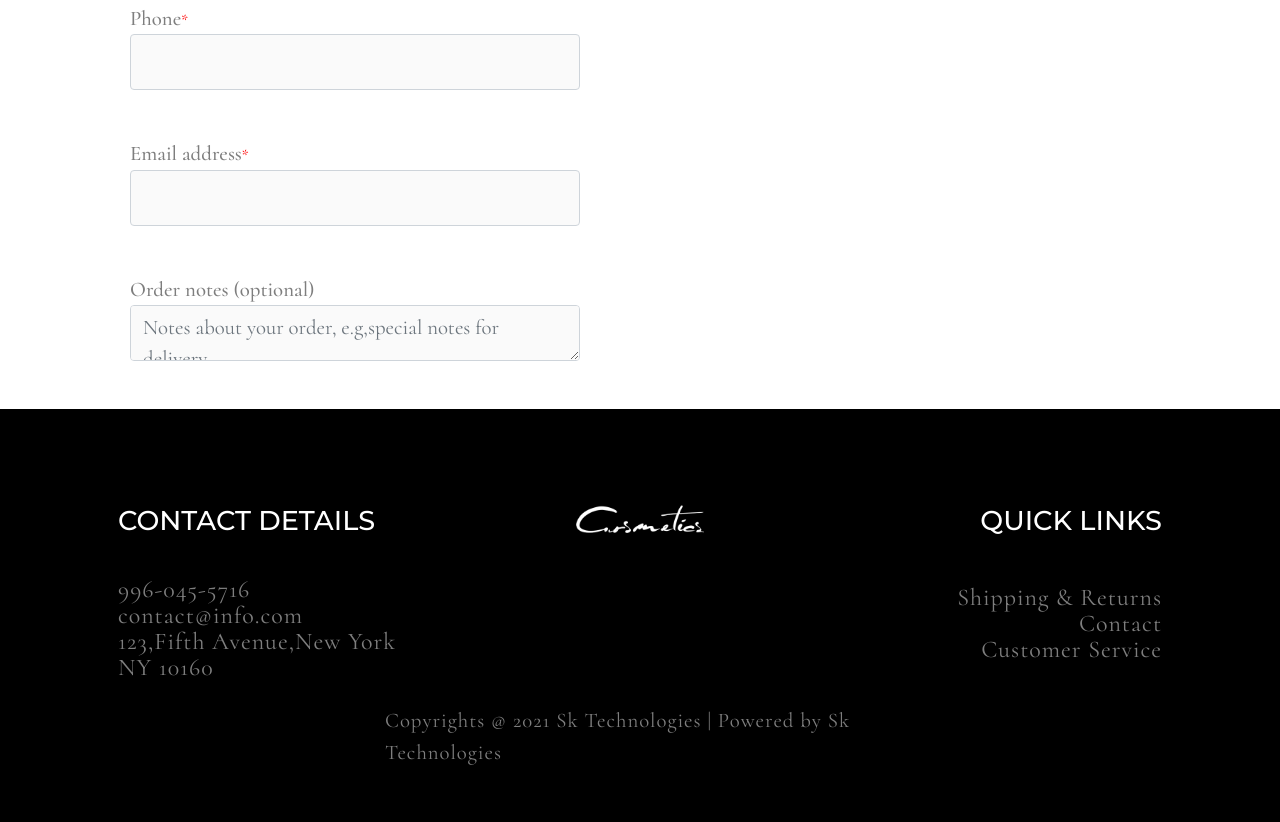
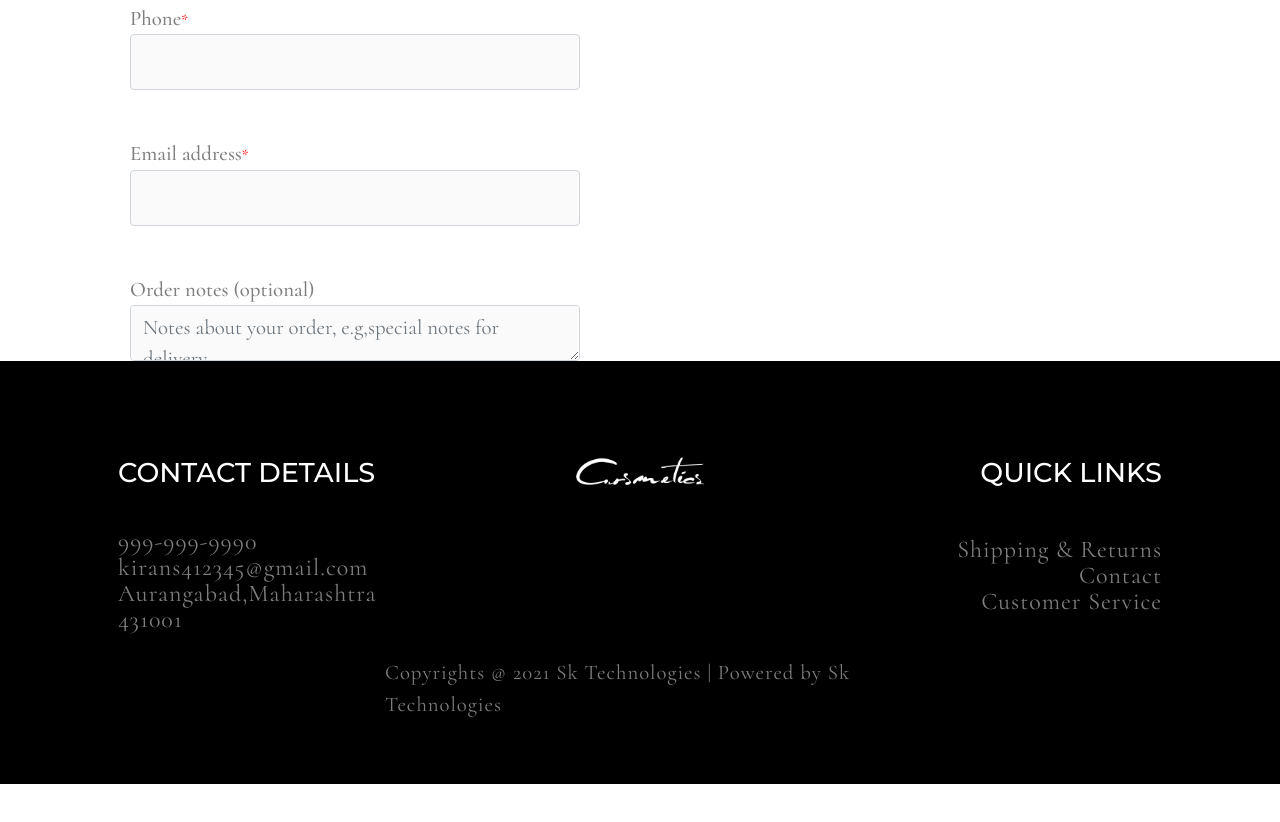
Before and after one commit to kirans3779/Cosmeticproduct, a plain HTML site: page checkoutpage.html in a window 1280 px wide. Shown: the part 1384-2206 px from the top of the page. After the commit the page ends 2168 px from the top, so only its background shows below. Drawn offline with nearby package versions, Linux system fonts and the light colour scheme.

Commit message:
changes done

```diff
--- a/checkoutpage.html
+++ b/checkoutpage.html
@@ -282,16 +282,16 @@
 
 
     <!-- footer section -->
-    <footer class="container-fluid p-0 mt-5" id="footer">
+    <footer class="container-fluid p-0" id="footer">
       <div class="container p-5">
         <div class="row d-flex justify-content-sm-center flex-wrap">
           <div class="col-12 col-md-6 col-lg-4 align-items-sm-center mt-5">
             <h4>CONTACT DETAILS</h4>
             <div class="address mt-5">
-              <p class="contact_no">996-045-5716</p>
-              <p class="mail">contact@info.com</p>
-              <p class="city">123,Fifth Avenue,New York</p>
-              <p class="pincode">NY 10160</p>
+              <p class="contact_no">999-999-9990</p>
+              <p class="mail">kirans412345@gmail.com</p>
+              <p class="city">Aurangabad,Maharashtra</p>
+              <p class="pincode">431001</p>
             </div>
           </div>
           <div
--- a/sass/main/main.scss
+++ b/sass/main/main.scss
@@ -12,6 +12,10 @@
 
 .container {
   padding: 30px;
+}
+a{
+  text-decoration: none;
+  color: unset;
 }
 .brand_img {
   height: 2rem;
```
Also changed, not shown: about.html (+5 -5 lines), account.html (+5 -5 lines), cart.html (+5 -5 lines), contact.html (+5 -5 lines), dashboard.html (+5 -5 lines), index.html (+1 -1 lines), product_details.html (+5 -5 lines), shop.html (+3 -3 lines), testimonial.html (+3 -3 lines), sass/main/main.css, 1 other file.
